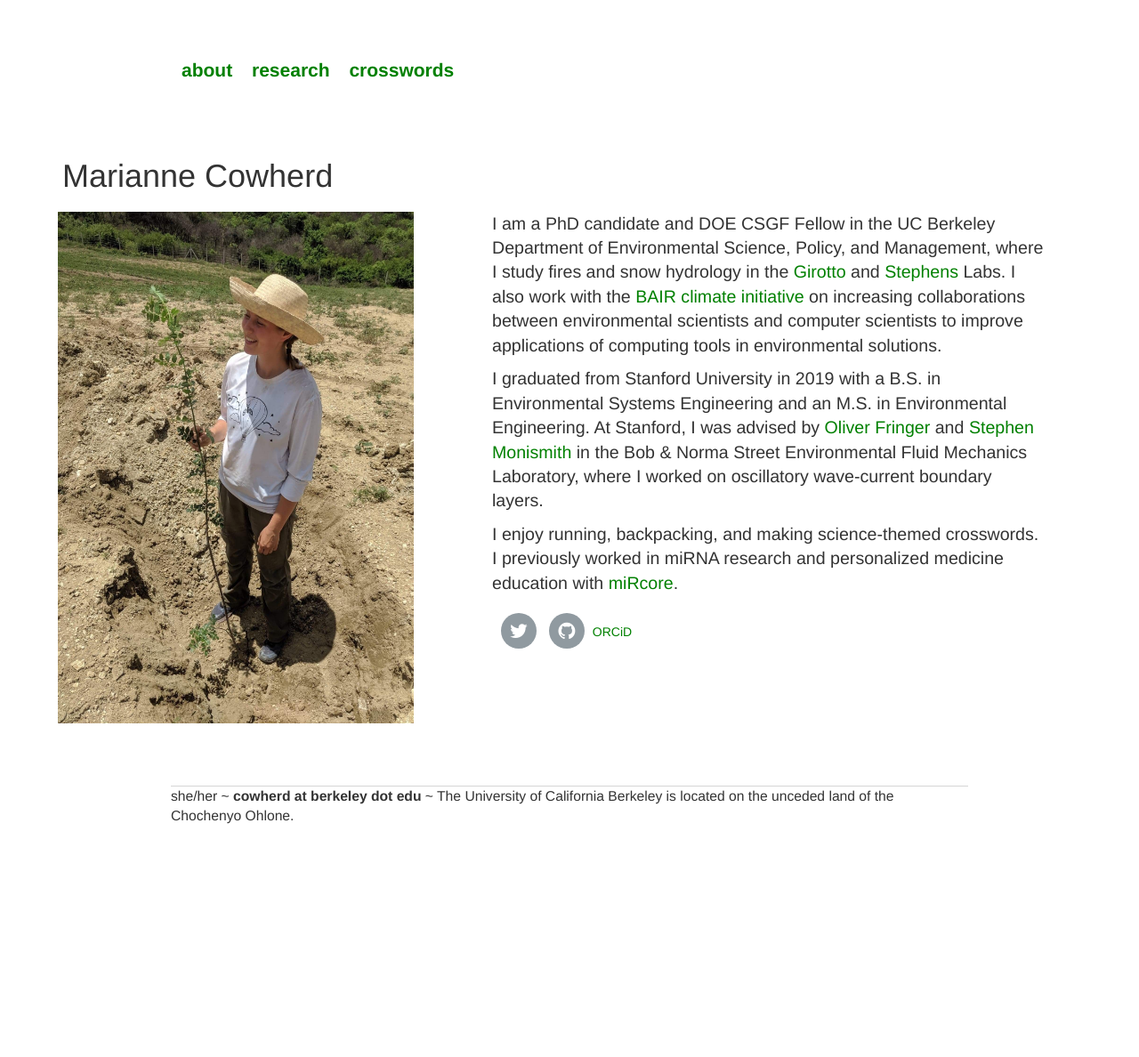
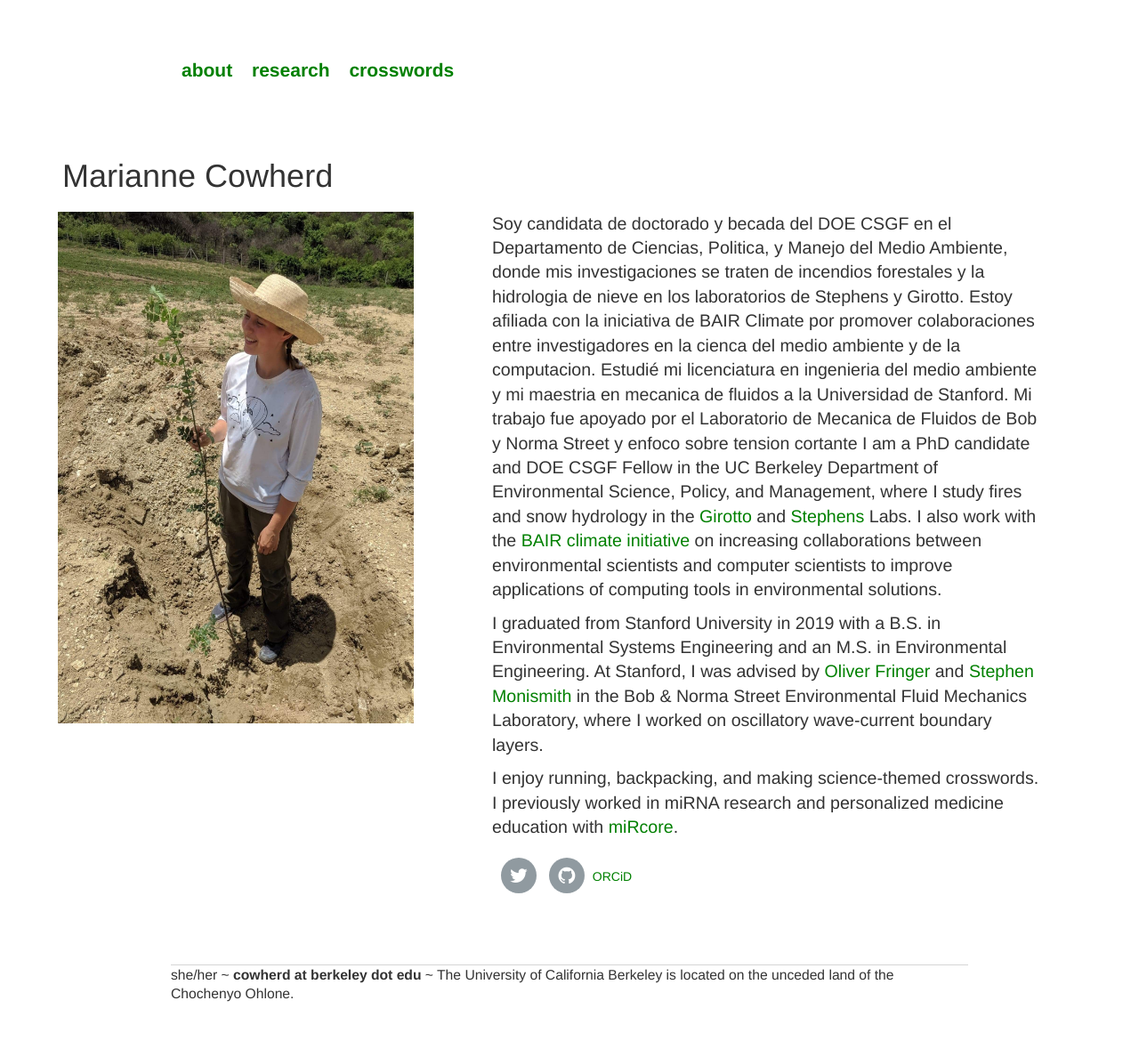
Before and after one commit to mariannecowherd/mariannecowherd.github.io, a Jekyll site: the page built from es/bio.html, in a window 1280 px wide. Shown: the whole page at 89% size. Built offline with Jekyll 4.4.1, drawn with Linux system fonts in a browser that asks for light colours; nearby versions of some CDN libraries; before the commit the page ends 988 px from its top, so only the background shows below that.

Commit message:
Update bio.html

```diff
--- a/es/bio.html
+++ b/es/bio.html
@@ -54,7 +54,15 @@ margin-left: 20px
 		<img src="/images/metree.jpg" width="400" height = "575" alt="photograph of Marianne with a sapling"/>
 	</div>
   <div class="column right">
-		<p> I am a PhD candidate and DOE CSGF Fellow in the UC Berkeley Department of Environmental Science,
+		<p> Soy candidata de doctorado y becada del DOE CSGF en el Departamento de Ciencias, Politica, y Manejo del Medio Ambiente,
+			donde mis investigaciones se traten de incendios forestales y la hidrologia de nieve en los laboratorios de Stephens y Girotto.
+			Estoy afiliada con la iniciativa de BAIR Climate por promover colaboraciones entre investigadores en la cienca del medio ambiente y
+			de la computacion.
+
+			Estudié mi licenciatura en ingenieria del medio ambiente y mi maestria en mecanica de fluidos a la Universidad de Stanford.
+			Mi trabajo fue apoyado por el Laboratorio de Mecanica de Fluidos de Bob y Norma Street y enfoco sobre tension cortante
+
+			I am a PhD candidate and DOE CSGF Fellow in the UC Berkeley Department of Environmental Science,
 			Policy, and Management, where I study fires and snow hydrology in the <a href="https://nature.berkeley.edu/girottolab/">Girotto</a> and
 			<a href="https://nature.berkeley.edu/stephenslab/">Stephens</a> Labs. I also work with the <a href= "https://ai-climate.berkeley.edu/">BAIR climate initiative</a>
 			on increasing collaborations between environmental scientists and computer scientists to improve applications of computing tools in environmental solutions.
```
